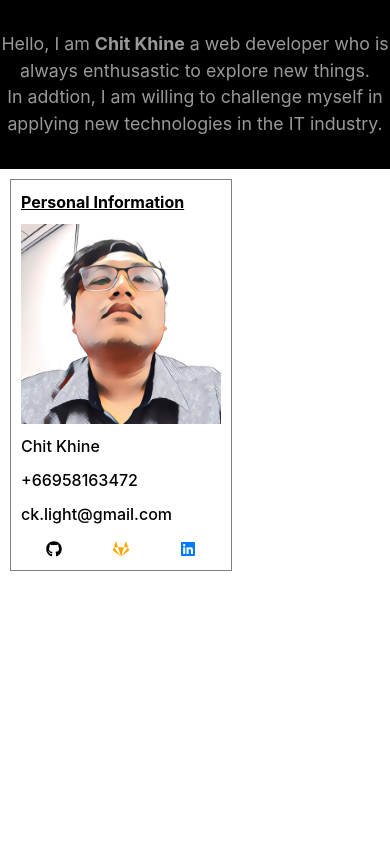
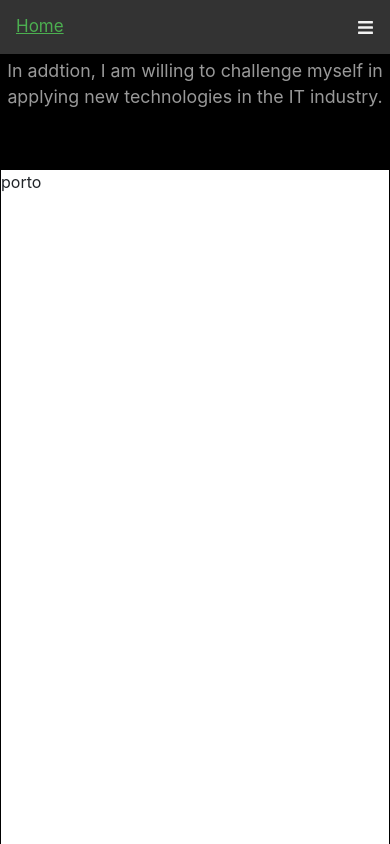
Before and after one commit to landlight/light_portfolio, a React (Create React App) app: page / in a window 390 px wide. Shown: the top 844 px of the page. Built offline with nearby package versions, Linux system fonts and the light colour scheme.

Commit message:
:sparkles: add nav bar and scrolling patterns

```diff
--- a/src/App.css
+++ b/src/App.css
@@ -16,9 +16,9 @@
 .App-header {
   background-color: black;
   min-height: 20vh;
-  display: flex;
-  flex-direction: column;
-  align-items: center;
+    display: flex;
+    flex-direction: column;
+    align-items: center;
   justify-content: center;
   font-size: calc(10px + 2vmin);
   color: rgba(250, 250, 250, 0.61);
--- a/src/App.js
+++ b/src/App.js
@@ -3,24 +3,62 @@ import './App.css';
 import Card from './components/Card';
 import Profile from './components/Profile';
 import Personalinfo from './components/PersonalInfo';
+import Education from './components/Education';
+import NavBar from './components/NavBar';
 
+const porto = {
+  'height': '800px',
+  'border': '1px solid black'
+}
 function App() {
+  const navItems= [
+    {id: 'home', name: 'Home', href: '#home'},
+    {id: 'portfolio', name: 'Portfolio', href: '#portfolio'},
+    {id: 'experience', name: 'Experience', href: '#experience'},
+    {id: 'skills', name: 'Skills', href: '#skills'},
+    {id: 'education', name: 'Education', href: '#education'},
+    {id: 'contact', name: 'Contact', href: '#contact'},
+  ];
   return (
     <div className="App">
+      <NavBar navItems={navItems}/>
       <header className="App-header">
         <span>
-          Hello, I am <b>Chit Khine</b> a web developer who is always enthusastic to explore new things.
+          {/* Hello, I am <b>Chit Khine</b> a web developer who is always enthusastic to explore new things. */}
         </span>
         <span>
           In addtion, I am willing to challenge myself in applying new technologies in the IT industry.
         </span>
       </header>
       <body>
-        <Card>
-          <Profile title="Personal Information">
-            <Personalinfo />
-          </Profile>
-        </Card>
+        <div class="content" id="#home">
+          {/* <Card>
+            <Profile title="Personal Information">
+              <Personalinfo />
+            </Profile>
+          </Card>
+          <Card>
+            <Profile title="Education">
+              <Education />
+            </Profile>
+          </Card> */}
+        </div>
+        <div id="portfolio" style={porto}>
+          <span >porto</span>
+        </div>
+
+        <div id="experience" style={porto}>
+            <span >exp</span>
+        </div>
+        <div id="skills" style={porto}>
+          <span >ssk</span>
+        </div>
+        <div id="education" style={porto}>
+          <span >edi</span>
+        </div>
+        <div id="contact" style={porto}>
+          <span >contact</span>
+        </div>
       </body>
     </div>
   );
--- /dev/null
+++ b/src/components/Education.js
@@ -0,0 +1,29 @@
+import React from 'react';
+import { Container, Row, Col } from 'reactstrap';
+import image from '../au.jpg'
+
+const rowStyle = {
+  'padding-top': '10px'
+}
+const imageStyle = {
+  'padding-top': '10px',
+  'display': 'flex',
+  'align-items': 'center',
+  'text-align': 'center'
+}
+
+function Personalinfo(props) {
+    return (
+      <Container>
+        <div style={imageStyle}>
+          <img src={image} class="profile" alt="profile"/>
+        </div>
+        <Row style={rowStyle}>Master of Science (Software Engineering)</Row>
+        <Row style={rowStyle}>GPA - 4.00</Row>
+        <Row style={rowStyle}>Bachelor of Science (Computer Science)</Row>
+        <Row style={rowStyle}>GPA - 4.00</Row>
+      </Container>
+    );
+}
+
+export default Personalinfo
--- /dev/null
+++ b/src/components/NavBar.js
@@ -0,0 +1,52 @@
+import React, { useState } from 'react';
+import { FaBars } from 'react-icons/fa';
+
+const navDisplayStyle = {
+  'display': 'flex',
+  'flex-direction': 'row',
+  'justify-content': 'center',
+  'background-color': '#2c3e50',
+}
+
+const headingStyle = {
+  'min-width': '100px',
+  'padding': '15px',
+  'color': '#FFFFFF',
+  'border': '1px solid lightgrey'
+}
+
+function NavBar(props) {
+  const [active, setActive] = useState(
+    'home'
+  )
+  function activeClass(id) {
+    if (active == id) {
+      let divHeight = document.getElementById(id);
+      if (divHeight) {
+        window.scrollTo(0, divHeight.offsetTop);
+      }
+      return 'active';
+    }
+  }
+  function myFunction() {
+    let x = document.getElementById("myTopnav");
+    if (x.className === "topnav") {
+      x.className += " responsive";
+    } else {
+      x.className = "topnav";
+    }
+  }
+
+  return (
+    <div className="topnav" id="myTopnav">
+      {props.navItems.map(item => (
+        <a href={item.href} className={activeClass(item.id)} onClick={() => setActive(item.id)} >{item.name}</a>
+      ))}
+      <a href="javascript:void(0);" className="icon" onClick={myFunction}>
+        <FaBars />
+      </a>
+    </div>
+  );
+}
+
+export default NavBar;
--- a/src/index.css
+++ b/src/index.css
@@ -27,3 +27,64 @@ code {
 .profile {
   width: 200px;
 }
+
+.content {
+  display: flex;
+  flex-direction: row;
+}
+
+.topnav {
+  overflow: hidden;
+  position: fixed;
+  top: 0;
+  width: 100%;
+  background-color: #333;
+}
+
+.topnav a {
+  float: left;
+  display: block;
+  color: #f2f2f2;
+  text-align: center;
+  padding: 14px 16px;
+  text-decoration: none;
+  font-size: 17px;
+}
+
+.topnav a:hover {
+  color: #4CAF50;
+}
+
+.topnav a.active {
+  color: #4CAF50;
+}
+
+.topnav .icon {
+  display: none;
+}
+
+@media screen and (max-width: 600px) {
+  .topnav a:not(:first-child) {display: none;}
+  .topnav a.icon {
+    float: right;
+    display: block;
+  }
+}
+
+@media screen and (max-width: 600px) {
+  .topnav.responsive {position: relative;}
+  .topnav.responsive .icon {
+    position: absolute;
+    right: 0;
+    top: 0;
+  }
+  .topnav.responsive a {
+    float: none;
+    display: block;
+    text-align: left;
+  }
+}
+
+html {
+  scroll-behavior: smooth;
+}
```
Also changed, not shown: src/au.jpg (added).
